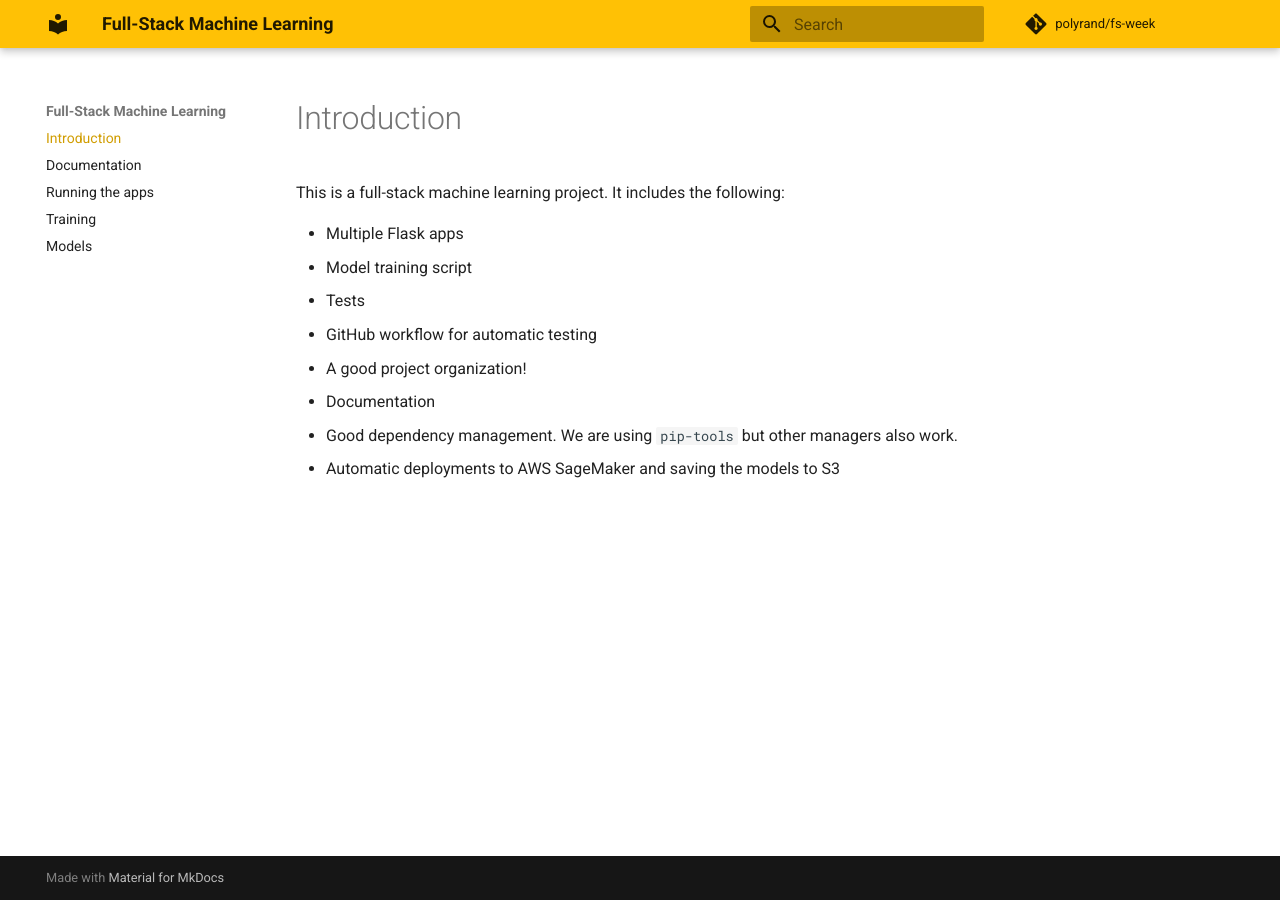
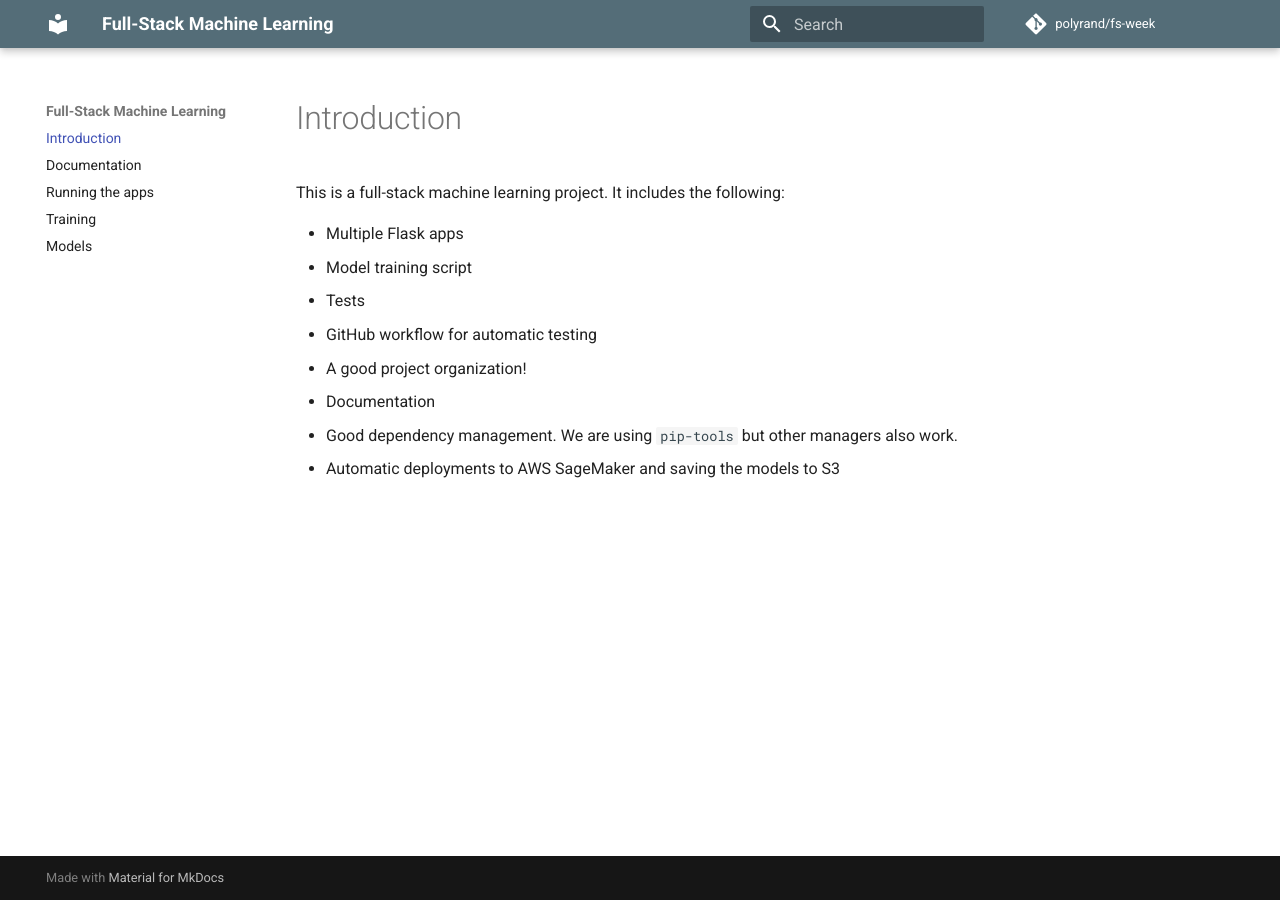
Before and after one commit to polyrand/fs-week, an MkDocs documentation site: the page built from docs/docs/index.md, in a window 1280 px wide. Built offline with MkDocs 1.6.1 and Material for MkDocs 9.7.7, drawn with Linux system fonts in a browser that asks for light colours; comment, search, counter and statistics services are not loaded.

Commit message:
colors ✨ part2

```diff
--- a/docs/mkdocs.yml
+++ b/docs/mkdocs.yml
@@ -6,7 +6,7 @@ theme:
    name: material
    language: en
    palette:
-    primary: amber
+    primary: blue grey
 plugins:
   - search
 nav:
```
